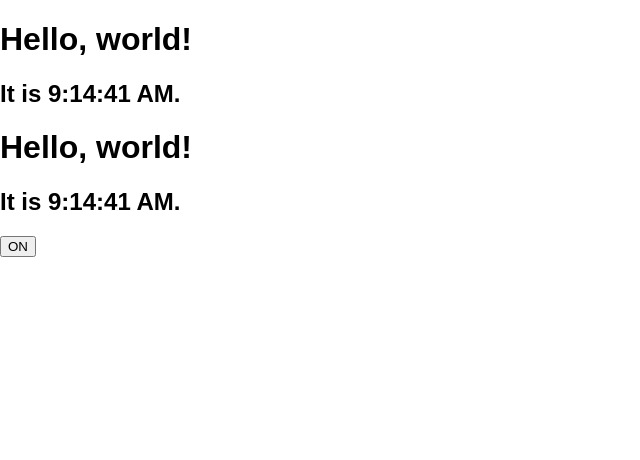
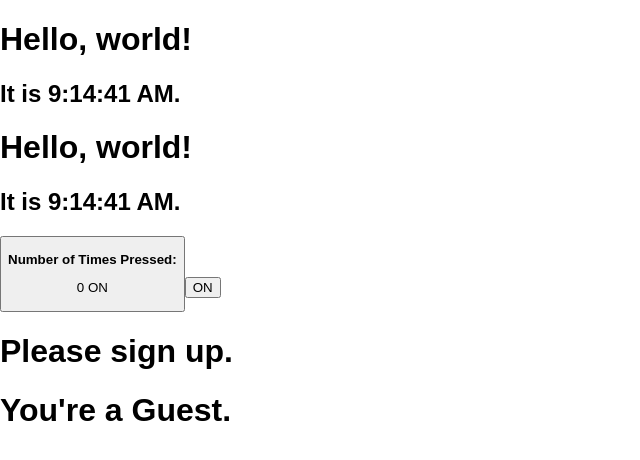
Before and after one commit to nbriannl/react-docs, a React (Create React App) app: page / in a window 1280 px wide. Shown: the top 460 px of the page, without its empty margins (0-640 px from the left). Built offline with nearby package versions, Linux system fonts and the light colour scheme.

Commit message:
Before I experiment more

```diff
--- a/src/index.js
+++ b/src/index.js
@@ -7,33 +7,6 @@ function FormattedDate(props) {
   return <h2>It is {props.date.toLocaleTimeString()}.</h2>;
 }
 
-class Toggle extends React.Component {
-  constructor(props) {
-    super(props);
-    this.state = { isToggleOn: true };
-
-    // This binding is necessarry to make 'this' work in the callback
-    this.handleClick = this.handleClick.bind(this);
-  }
-
-  handleClick(){
-    this.setState(prevState => ({
-      isToggleOn: !prevState.isToggleOn
-    }));
-  }
-
-  render() {
-    return (
-      <button onClick={this.handleClick}>
-        {this.state.isToggleOn ? 'ON' : 'OFF'}
-      </button>
-    );
-  }
-}
-
-
-
-/*function Clock(props) {*/
 class Clock extends React.Component {
   constructor(props) {
     super(props);
@@ -45,7 +18,7 @@ class Clock extends React.Component {
     // setInterval() calls a function at the specified interval (in ms)
     // setInterval( f(){ ... }, interval)
     this.timerID = setInterval(
-      () => this.tick(), //refer to line 41
+      () => this.tick(), //refer to tick()
       1000
     );
   }
@@ -72,30 +45,104 @@ class Clock extends React.Component {
   }
 }
 
+//============================
+
+class Toggle extends React.Component {
+  constructor(props) {
+    super(props);
+    this.state = { isToggleOn: true };
+
+    // This binding is necessarry to make 'this' work in the callback
+    this.handleClick = this.handleClick.bind(this);
+  }
+
+  handleClick() {
+    this.setState(prevState => ({
+      isToggleOn: !prevState.isToggleOn
+    }));
+  }
+
+  render() {
+    return (
+      <button onClick={this.handleClick}>
+        {this.state.isToggleOn ? 'ON' : 'OFF'}
+      </button>
+    );
+  }
+}
+
+//============================
+
+class Button extends React.Component {
+  constructor(props) {
+    super(props);
+    this.state = {
+      isToggleOn: true,
+      numPressed: 0
+    };
+
+    this.handleClick = this.handleClick.bind(this);
+  }
+
+  handleClick() {
+    this.setState(
+      prevState => {
+        return {
+          isToggleOn: !prevState.isToggleOn,
+          numPressed: prevState.numPressed + 1
+        };
+      }
+    );
+  }
+
+  render() {
+    return (
+      <button onClick={this.handleClick}>
+        <p><b>Number of Times Pressed:</b></p>
+        <p>{this.state.numPressed} {this.state.isToggleOn ? 'ON' : 'OFF'}</p>
+      </button>
+    )
+  }
+}
+
+//==========================
+
+function UserGreeting(props) {
+  return <h1>Welcome back!</h1>;
+}
+
+function GuestGreeting(props) {
+  return (
+    <div>
+      <h1>Please sign up.</h1>
+      <h1>You're a Guest.</h1>
+    </div>
+  );
+}
+
+function Greeting(props) {
+  const isLoggedIn = props.isLoggedIn;
+  if (isLoggedIn) {
+    return <UserGreeting />;
+  }
+  return <GuestGreeting />;
+}
+
+
 function App() {
   return (
     <div>
       <Clock />
       <Clock />
+      <Button />
       <Toggle />
+      <Greeting isLoggedIn={false} />
     </div>
   );
 }
 
 
-/*function tick() {*/
-/*const element = (
-  <div>
-    <h1>Hello, world!</h1>
-    <h2>It is {new Date().toLocaleTimeString()}.</h2>
-  </div>
-);*/
 ReactDOM.render(
-  /*element,*/
-  /*<Clock date={new Date()} />,*/
   <App />,
   document.getElementById('root')
 );
-/*}*/
-
-/*setInterval(tick, 1000);*/
```
